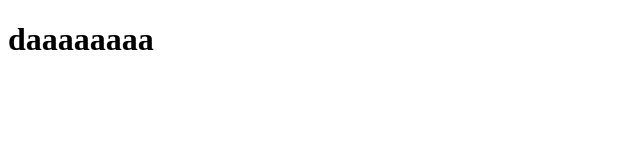
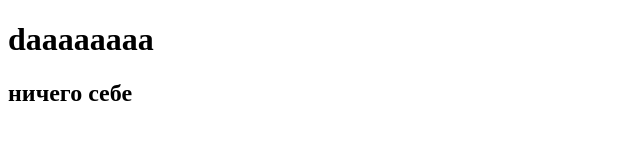
Before and after one commit to khamzaevamin/project, a plain HTML site: page index.html in a window 1280 px wide. Shown: the whole page, without its empty margins (0-640 px from the left). Drawn offline with Linux system fonts and the light colour scheme.

Commit message:
nev text

```diff
--- a/index.html
+++ b/index.html
@@ -7,5 +7,6 @@
 </head>
 <body>
   <h1>daaaaaaaa</h1>
+  <h2>ничего себе</h2>
 </body>
 </html>
```
